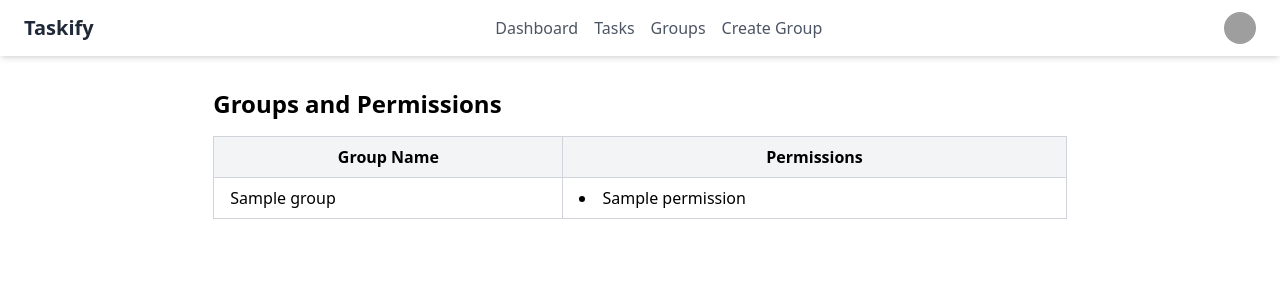
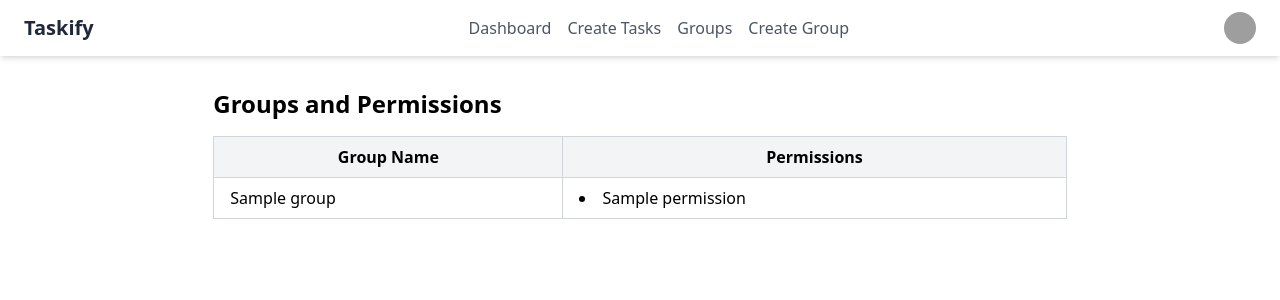
Before and after one commit to arjunmazumder/Task-Management, a Django app: template users/templates/admin/groupList.html in a window 1280 px wide. Shown: the top 300 px of the page. Run offline with Django 5.2, Linux system fonts and the light colour scheme; the template is opened without the code that fills it: most values are stand-ins (such as "Sample title", 1, 10 or a date in 2020); grey boxes are pictures that could not be loaded.

Commit message:
admin dashboard done

```diff
--- a/tasks/urls.py
+++ b/tasks/urls.py
@@ -3,7 +3,7 @@ from tasks.views import manager_dashboard, employee_dashboard, create_task, view
 urlpatterns = [
     path('manager-dashboard/',manager_dashboard,name='manager_dashboard'),
     path('user-dashboard/',employee_dashboard, name='user-dashboard'),
-    path('create-task/', create_task, name='creat-task',),
+    path('create-task/', create_task, name='creat-task'),
     path('view-task/', view_task, name='view-task'),
     path('task/<int:task_id>/details/',task_details, name='task-details'),
     path('update-task/<int:id>/',update_task, name='update-task'),
--- a/users/templates/admin/adminDashboard.html
+++ b/users/templates/admin/adminDashboard.html
@@ -20,7 +20,7 @@
               class="text-gray-600 hover:text-gray-800"
               >Dashboard</a
             >
-            <a href="#" class="text-gray-600 hover:text-gray-800">Tasks</a>
+            <a href="{% url 'creat-task' %}" class="text-gray-600 hover:text-gray-800">Create Tasks</a>
 
             <a href="{% url 'group-list' %}" class="text-gray-600 hover:text-gray-800"
               >Groups</a
```
